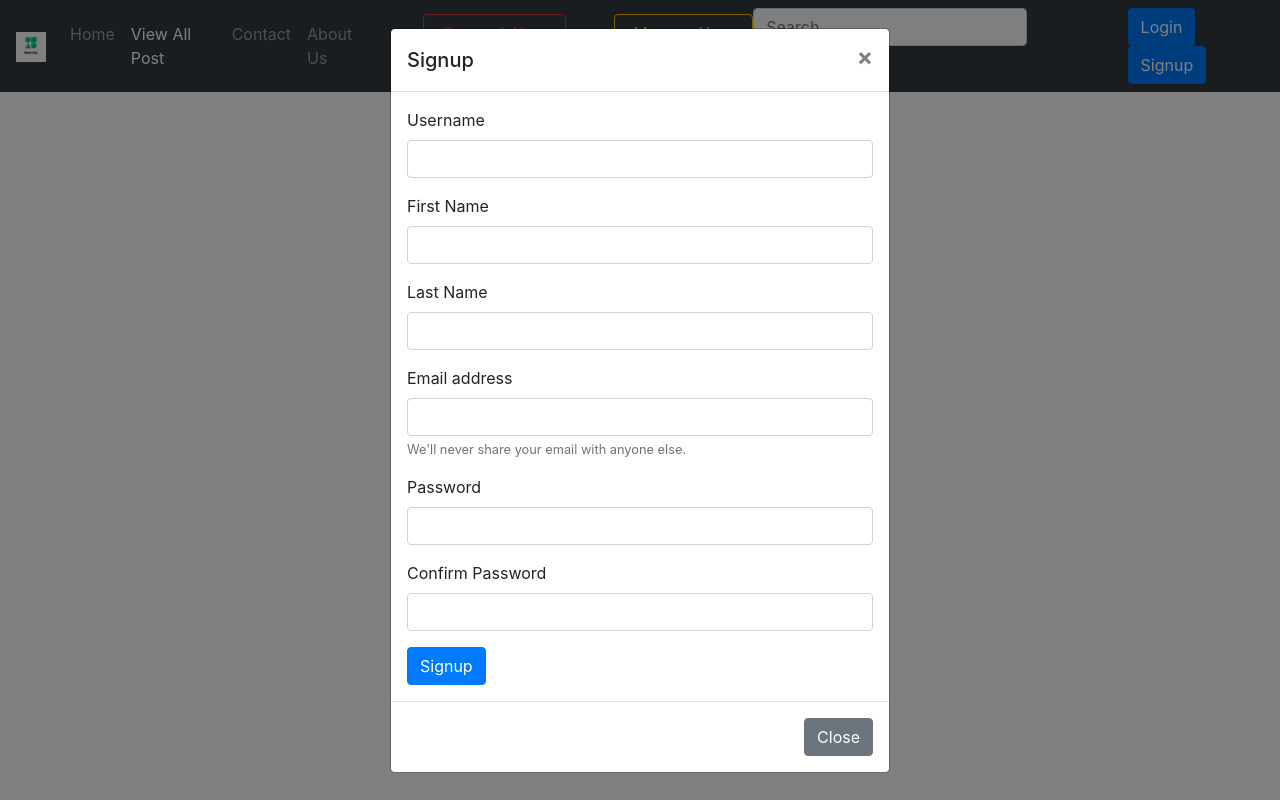
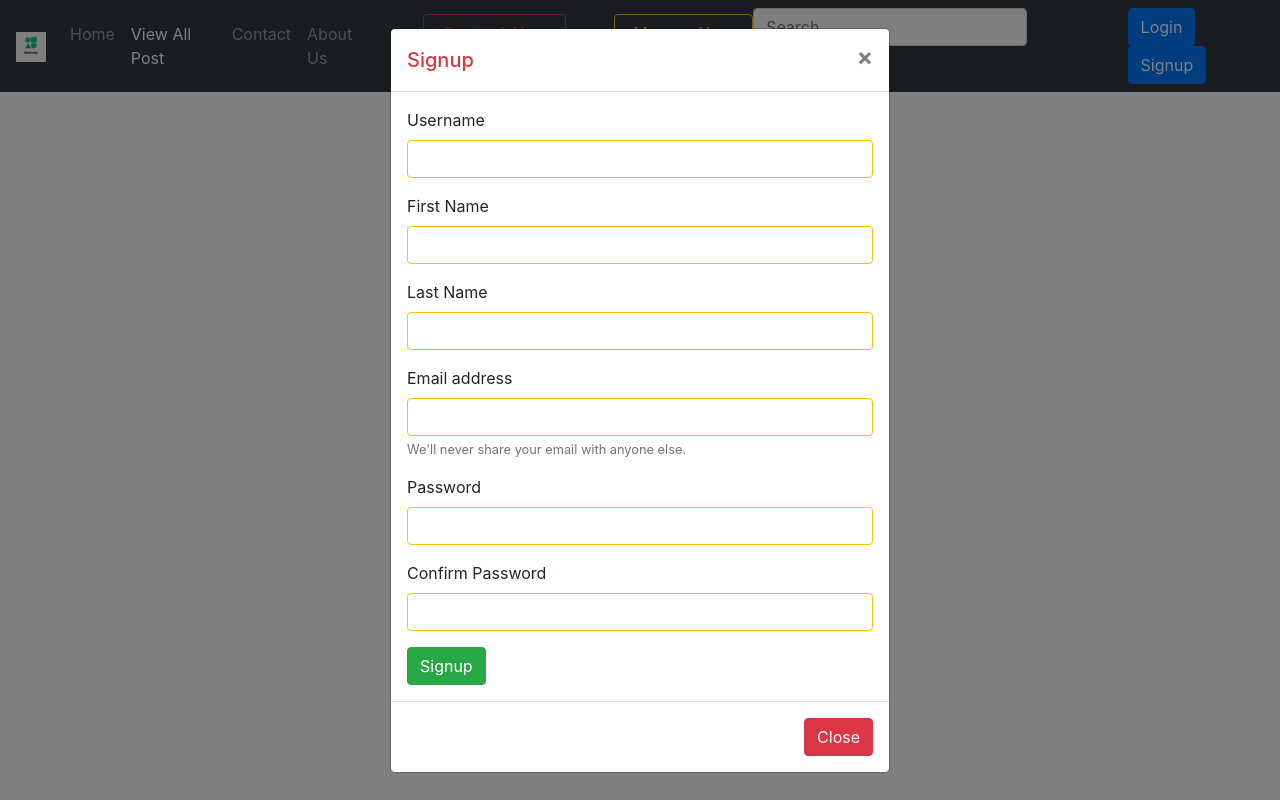
Before and after one commit to santoshkpatro/blogsite-one, a Django app: page /blog/ in a window 1280 px wide, after a click on "Signup". Run offline with Django 3.2, Linux system fonts and the light colour scheme; data that the repository does not hold is empty; some libraries are stand-ins or nearby versions.

Commit message:
Basic color upgrade

```diff
--- a/templates/base.html
+++ b/templates/base.html
@@ -91,7 +91,7 @@
     <div class="modal-dialog" role="document">
       <div class="modal-content">
         <div class="modal-header">
-          <h5 class="modal-title" id="signupModalLabel">Signup</h5>
+          <h5 class="modal-title text-danger" id="signupModalLabel">Signup</h5>
           <button type="button" class="close" data-dismiss="modal" aria-label="Close">
             <span aria-hidden="true">&times;</span>
           </button>
@@ -101,34 +101,34 @@
             {% csrf_token %}
             <div class="form-group">
               <label for="username">Username</label>
-              <input type="text" class="form-control" name="username" id="username" aria-describedby="username">
+              <input type="text" class="form-control border border-warning" name="username" id="username" aria-describedby="username">
             </div>
             <div class="form-group">
               <label for="username">First Name</label>
-              <input type="text" class="form-control" name="firstname" id="firstname" aria-describedby="firstname">
+              <input type="text" class="form-control border border-warning" name="firstname" id="firstname" aria-describedby="firstname">
             </div>
             <div class="form-group">
               <label for="username">Last Name</label>
-              <input type="text" class="form-control" name="lastname" id="lastname" aria-describedby="lastname">
+              <input type="text" class="form-control border border-warning" name="lastname" id="lastname" aria-describedby="lastname">
             </div>
             <div class="form-group">
               <label for="Email1">Email address</label>
-              <input type="email" class="form-control" name="email" id="email" aria-describedby="email">
+              <input type="email" class="form-control border border-warning" name="email" id="email" aria-describedby="email">
               <small id="emailHelp" class="form-text text-muted">We'll never share your email with anyone else.</small>
             </div>
             <div class="form-group">
               <label for="Password1">Password</label>
-              <input type="password" class="form-control" name="password1" id="password1">
+              <input type="password" class="form-control border border-warning" name="password1" id="password1">
             </div>
             <div class="form-group">
               <label for="exampleInputPassword1">Confirm Password</label>
-              <input type="password" class="form-control" name="password2" id="password2">
+              <input type="password" class="form-control border border-warning" name="password2" id="password2">
             </div>
-            <button type="submit" class="btn btn-primary">Signup</button>
+            <button type="submit" class="btn btn-success">Signup</button>
           </form>
         </div>
         <div class="modal-footer">
-          <button type="button" class="btn btn-secondary" data-dismiss="modal">Close</button>
+          <button type="button" class="btn btn-danger" data-dismiss="modal">Close</button>
         </div>
       </div>
     </div>
@@ -151,11 +151,11 @@
             {% csrf_token %}
             <div class="form-group">
               <label for="user-text">Username</label>
-              <input type="text" class="form-control" name="username" id="username" aria-describedby="username">
+              <input type="text" class="form-control border border-success" name="username" id="username" aria-describedby="username">
             </div>
             <div class="form-group">
               <label for="Password">Password</label>
-              <input type="password" class="form-control" name="password" id="password">
+              <input type="password" class="form-control border border-success" name="password" id="password">
             </div>
             <button type="submit" class="btn btn-primary">Login</button>
           </form>
```
